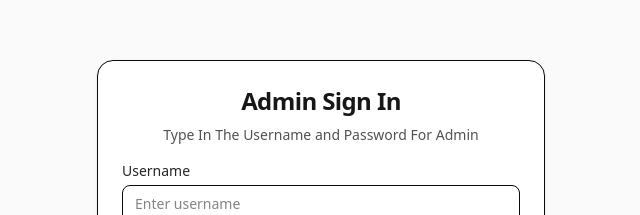
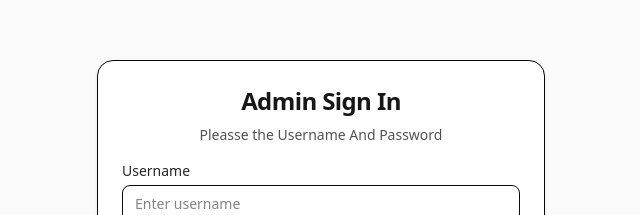
Before and after one commit to BIG-DEVON/nae-admin, a React (Vite) app: page /login in a window 1280 px wide. Shown: the part 157-372 px from the top of the page, without its empty margins (319-959 px from the left). Built offline with nearby package versions, Linux system fonts and the light colour scheme.

Commit message:
update API base URL and improve login instructions

```diff
--- a/src/components/layout/Shell.tsx
+++ b/src/components/layout/Shell.tsx
@@ -22,6 +22,7 @@ function UserActions() {
           </span> */}
 
         </>
+
       ) : null}
     </div>
   );
--- a/src/features/auth/pages/Login.tsx
+++ b/src/features/auth/pages/Login.tsx
@@ -70,7 +70,7 @@ export default function Login() {
               Admin Sign In
             </h1>
             <p className="mt-2 text-center text-sm text-neutral-600">
-              Type In The Username and Password For Admin
+              Pleasse the Username And Password
             </p>
           </div>
 
```
